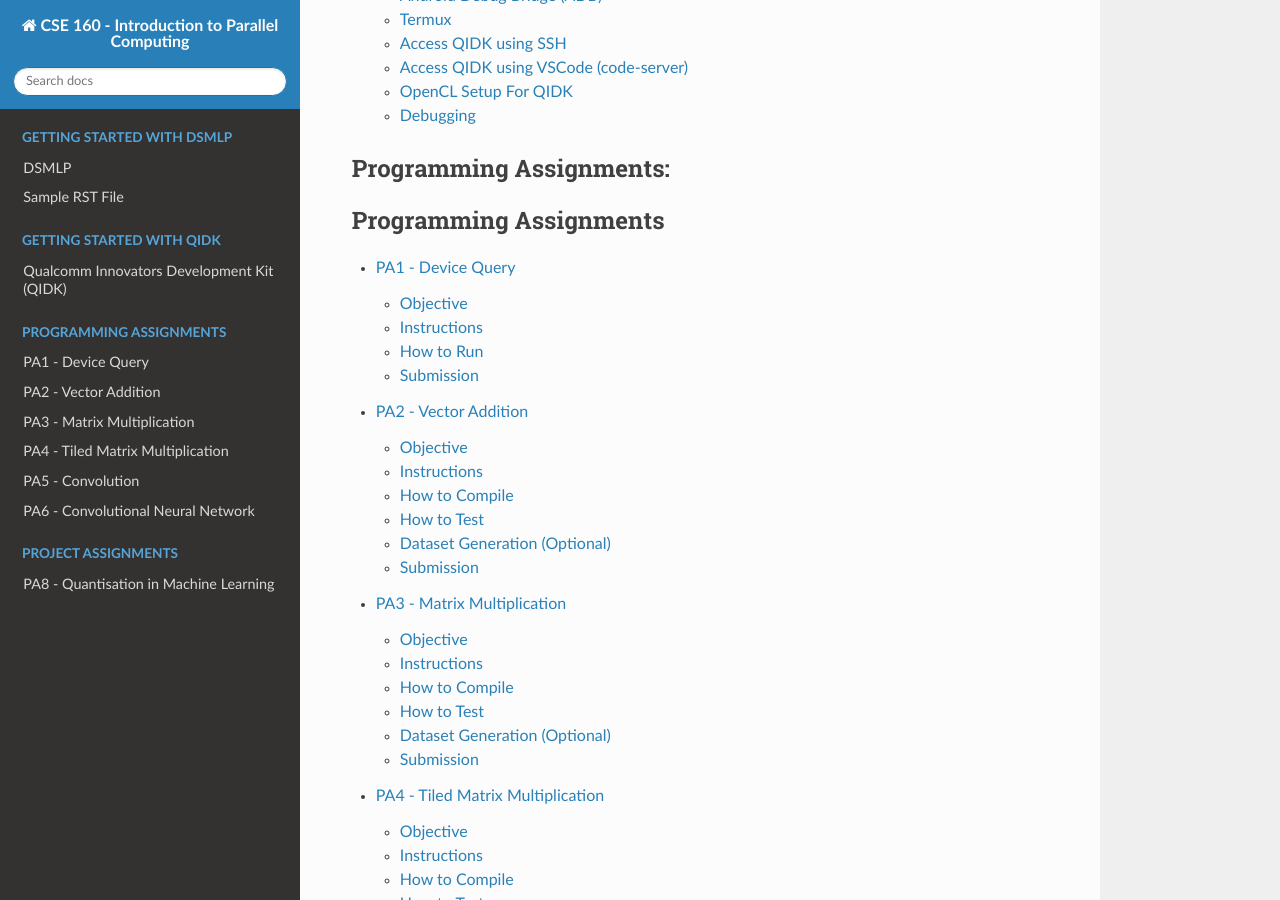
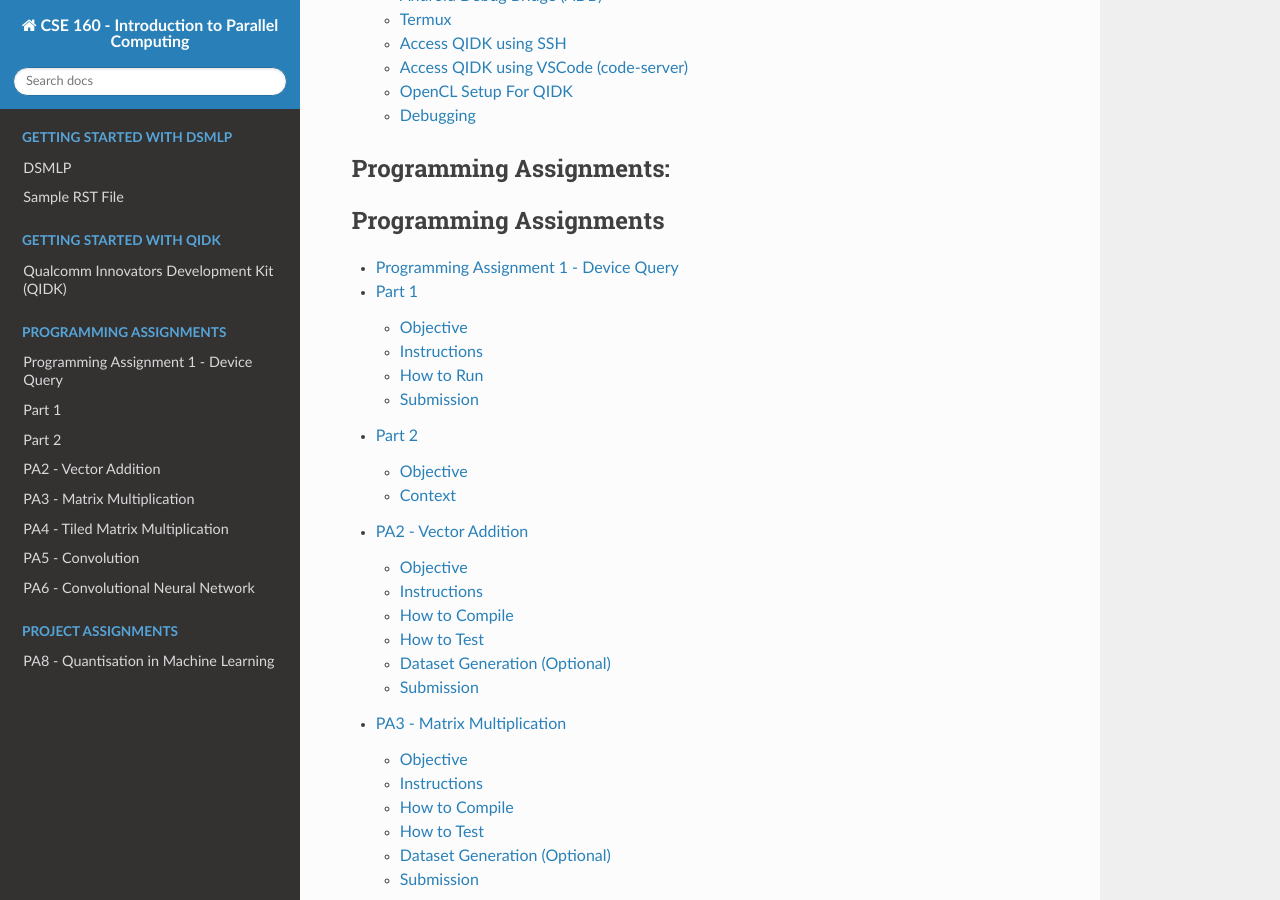
Before and after one commit to KastnerRG/cse160-docs, a Sphinx documentation site: the page built from docs/source/index.rst, in a window 1280 px wide and 900 px high, scrolled down 1104 px. Built offline with Sphinx 7.4.7 and the Read the Docs theme 2.0.0, drawn with Linux system fonts in a browser that asks for light colours; formulas are drawn with MathJax 3; part of the change alters nothing that is shown.

```diff
--- a/docs/source/PA1.rst
+++ b/docs/source/PA1.rst
@@ -1,13 +1,19 @@
+=======================================
 Programming Assignment 1 - Device Query
 =======================================
+
+======
+Part 1
+======
 
 Objective
 ^^^^^^^^^
 The purpose of this programming assignment is to familiarize the student with the underlying hardware and how it relates to the OpenCL hardware model.  By extension, the program will familiarize the student with the processing resources at hand along with their capabilities.  By the end of this assignment, one should understand the process of compiling and running code that will be used in subsequent modules.
 
 
+
 Instructions
-^^^^^^^^^^^^^
+^^^^^^^^^^^^
 The file :code:`main.c` queries for devices across all platforms, and displays information about each device.
 
 Some properties to pay attention to:
@@ -28,6 +34,7 @@ The student is encouraged to relate the device-specific information to the OpenC
 
 *Credits: Khronos Group*
 
+
 How to Run
 ^^^^^^^^^^
 The :code:`main.c` file contains the host code for the programming assignment; there is no associated device kernel code for this assignment. There is a Makefile included which compiles it. It can be run by typing :code:`make` from the DeviceQuery folder. It generates a :code:`device_query` output file.  Simply run this with :code:`./device_query`, which will print device information to the console.
@@ -35,3 +42,69 @@ The :code:`main.c` file contains the host code for the programming assignment; t
 Submission
 ^^^^^^^^^^
 You do not need to submit any code for this assignment. You must answer the questions in Gradescope.
+
+======
+Part 2
+======
+
+Objective
+^^^^^^^^^
+
+The second part of this assignment aims to contextualize parallelization and demonstrate
+the benefits of heterogenous programming.  With access to multiple processing cores,
+multiple threads can be assigned to operate on independent tasks of a program,
+allowing parallelized programs to have massive benefits over their sequential counterparts.
+
+The goal of this part of the assignment is to demonstrate the visible speedup that
+arises from a program running on one thread, to a program running in parallel on slightly more
+threads, and finally to a program that runs in parallel on many threads.
+
+Context
+^^^^^^^
+
+For a visually appealing example, the program chosen to desmonstrate parallelization
+is that of a **raytracer**.  We first explore the high level overview of raytracer functionality
+to understand why parallelization is a natural application for this program.
+
+The high level concept of raytracing is derived from the idea of shooting "rays" into
+a virtual world and seeing what these rays hit.  One can imagine an eye shooting out
+into the world and being able to see whatever the ray hits.  In the case of ray tracing,
+we have a "camera" (i.e. the eye) that produces rays starting from the eye position and
+going through pixels in a 2D screen.
+
+.. image:: /image/lightingnoshadow.gif
+  :width: 400
+  :alt: Raytracing Diagram
+
+*Credits: scratchapixel.com*
+
+In the diagram above, the computer screen can be represented as a 2D grid of squares,
+where each square represents a pixel on the screen.  A ray (labelled as primary ray)
+is shot from the position of the camera towards the center of the pixel.
+
+Such a ray is created for every pixel in the screen.  As such, the direction a ray goes
+is determined by where the origin of the ray is (that is, where the eye is positioned) and
+the coordinates of the pixel on the screen that the ray is shot through.  In other words,
+*every primary ray is unique to the pixel it is sent through*.
+
+On the other side of the screen is the virtual scene, composed of objects and lights.
+In the diagram above, we observe a singular object of a green sphere and a singular
+point light above it.
+
+After the ray is created, it is sent into the virtual scene.  The purpose of the ray is
+to probe the virtual scene.  The first object in the virtual scene that the ray
+hits, referred to as an *intersection*, determines what object is closest to the
+screen.  For simplicity, we first assume that the ray will simply track the first
+object intersected.  As stated before, *every primary ray is unique to the pixel it is sent through*;
+as such, we may draw the color of the object that was first intersected to the screen,
+as an intersection of the object with the primary ray indicates that we can see the object.
+
+In the diagram below, we can see that an intersection of a primary ray with the
+blue sphere in the scene results in blue being drawn to the pixel that the primary
+ray goes through.
+
+.. image:: /image/raytracerimage2.gif
+  :width: 400
+  :alt: Raytracing Diagram
+
+*Credits: Graphic Speak*
```
Also changed, not shown: docs/source/image/lightingnoshadow.gif (added), docs/source/image/raytracerimage2.png (added).
